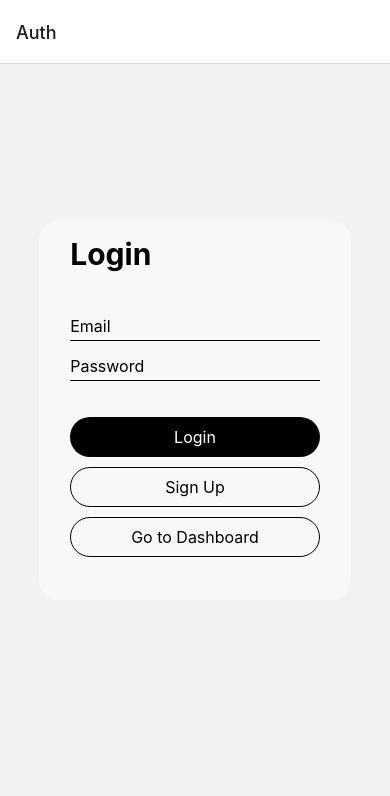
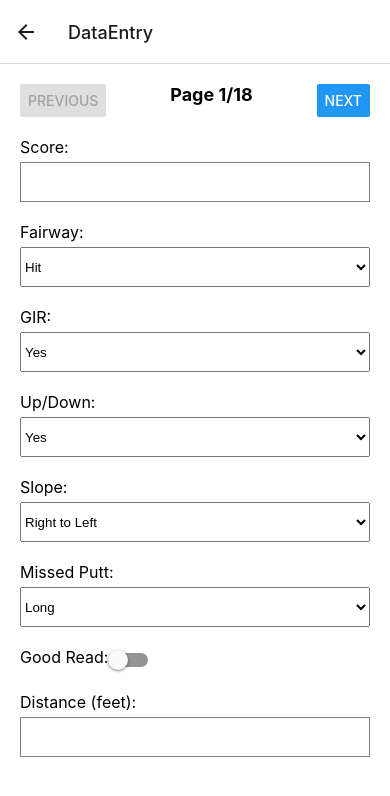
Before and after one commit to jbreeland/loginApp, a React Native app in the folder mobile/: screen /DataEntry in a window 390 px wide. Shown: the top 796 px of the page. Built offline with nearby package versions, Linux system fonts and the light colour scheme.

Commit message:
added data entry screen but design isn't good

```diff
--- a/mobile/App.js
+++ b/mobile/App.js
@@ -1,6 +1,7 @@
 import React from 'react';
 import { NavigationContainer } from '@react-navigation/native';
 import { createStackNavigator } from '@react-navigation/stack';
+import DataEntryScreen from './screens/DataEntryScreen';
 import AuthScreen from './screens/AuthScreen';
 import Dashboard from './screens/Dashboard';
 
@@ -14,6 +15,7 @@ const App = () => {
         <Stack.Navigator initialRouteName="Auth">
           <Stack.Screen name="Auth" component={AuthScreen} />
           <Stack.Screen name="Dashboard" component={Dashboard} />
+          <Stack.Screen name="DataEntry" component={DataEntryScreen} />
         </Stack.Navigator>
       </NavigationContainer>
     );
--- a/mobile/package.json
+++ b/mobile/package.json
@@ -9,12 +9,15 @@
     "web": "expo start --web"
   },
   "dependencies": {
+    "@react-native-community/checkbox": "^0.5.17",
+    "@react-native-picker/picker": "^2.7.7",
     "@react-navigation/native": "^6.1.17",
     "@react-navigation/stack": "^6.3.29",
     "expo": "~51.0.10",
     "expo-status-bar": "~1.12.1",
     "react": "18.2.0",
     "react-native": "^0.74.2",
+    "react-native-checkbox": "^2.0.0",
     "react-native-safe-area-context": "4.10.1",
     "react-native-screens": "^3.31.1"
   },
--- a/mobile/screens/Dashboard.js
+++ b/mobile/screens/Dashboard.js
@@ -1,8 +1,10 @@
 import React, { useEffect, useState } from 'react';
-import { View, Text, StyleSheet } from 'react-native';
+import { View, Text, StyleSheet, Button } from 'react-native';
+import { useNavigation } from '@react-navigation/native';
 
 const Dashboard = () => {
     const [avgPuttDist, setAvgPuttDist] = useState(null);
+    const navigation = useNavigation();
 
     useEffect(() => {
         fetch('http://localhost:3000/api/puttstats')
@@ -19,8 +21,8 @@ const Dashboard = () => {
             <View style={styles.columnContainer}>
                 <View style={styles.leftColumn}>
                     <Text style={styles.text3}>Avg Putt Dist: {avgPuttDist !== null ? avgPuttDist : 'Loading...'} </Text>
-                    <Text style={styles.text3}>Tot Putt Dist: 71 </Text>
-                    <Text style={styles.text3}>Avg 3 putts: 1.7 </Text>
+                    <Text style={styles.text3}>Tot Putt Dist: 71 </ Text>
+                    <Text style={styles.text3}>Avg 3 putts: 1.7 </ Text>
                 </View>
                 <View style={styles.rightColumn}>
                     <Text style={styles.text3}>1st putt make %: 25%</Text>
@@ -34,7 +36,7 @@ const Dashboard = () => {
                 <View style={styles.leftColumn}>
                     <Text style={styles.text3}>Games Played: 20 </ Text>
                     <Text style={styles.text3}>Wins: 15 </ Text>
-                    <Text style={styles.text3}>Losses: 5 </Text>
+                    <Text style={styles.text3}>Losses: 5 </ Text>
                 </View>
                 <View style={styles.rightColumn}>
                     <Text style={styles.text3}>Avg Score: 70</Text>
@@ -42,6 +44,11 @@ const Dashboard = () => {
                     <Text style={styles.text3}>Worst Score: 80</Text>
                 </View>
             </View>
+
+            <Button
+                title="Go to Data Entry"
+                onPress={() => navigation.navigate('DataEntry')}
+            />
         </View>
     );
 };
--- /dev/null
+++ b/mobile/screens/DataEntryScreen.js
@@ -0,0 +1,154 @@
+import React, { useState } from 'react';
+import { View, Text, TextInput, Button, StyleSheet, Switch } from 'react-native';
+import { Picker } from '@react-native-picker/picker';
+
+const DataEntryScreen = () => {
+    const [page, setPage] = useState(1);
+    const [score, setScore] = useState('');
+    const [fairway, setFairway] = useState('');
+    const [gir, setGir] = useState('');
+    const [upDown, setUpDown] = useState('');
+    const [slope, setSlope] = useState('');
+    const [missedPutt, setMissedPutt] = useState('');
+    const [goodRead, setGoodRead] = useState(false);
+    const [distance, setDistance] = useState('');
+
+    const handleNextPage = () => {
+        if (page < 18) setPage(page + 1);
+    };
+
+    const handlePreviousPage = () => {
+        if (page > 1) setPage(page - 1);
+    };
+
+    return (
+        <View style={styles.container}>
+            <View style={styles.navigation}>
+                <Button title="Previous" onPress={handlePreviousPage} disabled={page === 1} />
+                <Text style={styles.pageText}>Page {page}/18</Text>
+                <Button title="Next" onPress={handleNextPage} disabled={page === 18} />
+            </View>
+            <Text style={styles.label}>Score:</Text>
+            <TextInput
+                style={styles.input}
+                value={score}
+                onChangeText={setScore}
+                keyboardType="numeric"
+            />
+            <Text style={styles.label}>Fairway:</Text>
+            <Picker
+                selectedValue={fairway}
+                style={styles.picker}
+                onValueChange={(itemValue) => setFairway(itemValue)}
+            >
+                <Picker.Item label="Hit" value="hit" />
+                <Picker.Item label="Missed Left" value="missed_left" />
+                <Picker.Item label="Missed Right" value="missed_right" />
+                <Picker.Item label="Far Left" value="far_left" />
+                <Picker.Item label="Far Right" value="far_right" />
+            </Picker>
+            <Text style={styles.label}>GIR:</Text>
+            <Picker
+                selectedValue={gir}
+                style={styles.picker}
+                onValueChange={(itemValue) => setGir(itemValue)}
+            >
+                <Picker.Item label="Yes" value="yes" />
+                <Picker.Item label="No" value="no" />
+            </Picker>
+            <Text style={styles.label}>Up/Down:</Text>
+            <Picker
+                selectedValue={upDown}
+                style={styles.picker}
+                onValueChange={(itemValue) => setUpDown(itemValue)}
+            >
+                <Picker.Item label="Yes" value="yes" />
+                <Picker.Item label="No" value="no" />
+            </Picker>
+            <Text style={styles.label}>Slope:</Text>
+            <Picker
+                selectedValue={slope}
+                style={styles.picker}
+                onValueChange={(itemValue) => setSlope(itemValue)}
+            >
+                <Picker.Item label="Right to Left" value="right_to_left" />
+                <Picker.Item label="Uphill Right to Left" value="uphill_right_to_left" />
+                <Picker.Item label="Uphill" value="uphill" />
+                <Picker.Item label="Uphill Left to Right" value="uphill_left_to_right" />
+                <Picker.Item label="Left to Right" value="left_to_right" />
+                <Picker.Item label="Downhill Left to Right" value="downhill_left_to_right" />
+                <Picker.Item label="Downhill" value="downhill" />
+                <Picker.Item label="Downhill Right to Left" value="downhill_right_to_left" />
+            </Picker>
+            <Text style={styles.label}>Missed Putt:</Text>
+            <Picker
+                selectedValue={missedPutt}
+                style={styles.picker}
+                onValueChange={(itemValue) => setMissedPutt(itemValue)}
+            >
+                <Picker.Item label="Long" value="long" />
+                <Picker.Item label="Long Right" value="long_right" />
+                <Picker.Item label="Right" value="right" />
+                <Picker.Item label="Short Right" value="short_right" />
+                <Picker.Item label="Short" value="short" />
+                <Picker.Item label="Short Left" value="short_left" />
+                <Picker.Item label="Left" value="left" />
+                <Picker.Item label="Long Left" value="long_left" />
+                <Picker.Item label="Made" value="made" />
+            </Picker>
+            <View style={styles.checkboxContainer}>
+                <Text style={styles.label}>Good Read:</Text>
+                <Switch
+                    value={goodRead}
+                    onValueChange={setGoodRead}
+                />
+            </View>
+            <Text style={styles.label}>Distance (feet):</Text>
+            <TextInput
+                style={styles.input}
+                value={distance}
+                onChangeText={setDistance}
+                keyboardType="numeric"
+            />
+        </View>
+    );
+};
+
+const styles = StyleSheet.create({
+    container: {
+        flex: 1,
+        padding: 20,
+        backgroundColor: '#fff',
+    },
+    navigation: {
+        flexDirection: 'row',
+        justifyContent: 'space-between',
+        marginBottom: 20,
+    },
+    pageText: {
+        fontSize: 18,
+        fontWeight: 'bold',
+    },
+    label: {
+        fontSize: 16,
+        marginBottom: 5,
+    },
+    input: {
+        height: 40,
+        borderColor: 'gray',
+        borderWidth: 1,
+        marginBottom: 20,
+        paddingHorizontal: 10,
+    },
+    picker: {
+        height: 40,
+        marginBottom: 20,
+    },
+    checkboxContainer: {
+        flexDirection: 'row',
+        alignItems: 'center',
+        marginBottom: 20,
+    },
+});
+
+export default DataEntryScreen;
```
Also changed, not shown: 2 other files (tests, documents, lock files or other folders).
